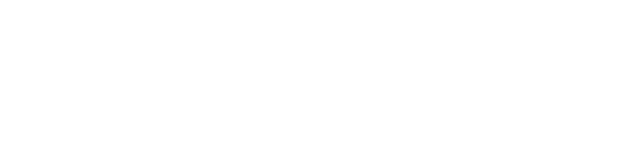
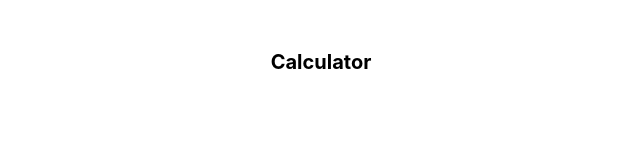
Before and after one commit to fickryiman/math-magicians-rep, a React (Create React App) app: page / in a window 1280 px wide. Shown: the top 147 px of the page, without its empty margins (319-959 px from the left). Built offline with nearby package versions, Linux system fonts and the light colour scheme.

Commit message:
add extra component under calculator component

```diff
--- a/src/components/Calculator.jsx
+++ b/src/components/Calculator.jsx
@@ -1,7 +1,10 @@
 import './Calculator.css';
+import Hello from './Hello';
 
 function Calculator() {
   return (
+    <>
+      <Hello />
       <div className="calculator">
         <input type="text" className="calculator-screen" value={0} disabled />
         <div className="calculator-keys">
@@ -26,6 +29,7 @@
           <button type="button" className="equal-sign" value="=">=</button>
         </div>
       </div>
+    </>
   );
 }
 
--- /dev/null
+++ b/src/components/Hello.css
@@ -0,0 +1,4 @@
+h1 {
+  text-align: center;
+  margin-top: 50px;
+}
--- /dev/null
+++ b/src/components/Hello.jsx
@@ -0,0 +1,9 @@
+import './Hello.css';
+
+function Hello() {
+  return (
+    <h1>Calculator</h1>
+  );
+}
+
+export default Hello;
```
Lines whose indentation alone changed are shown as unchanged.
